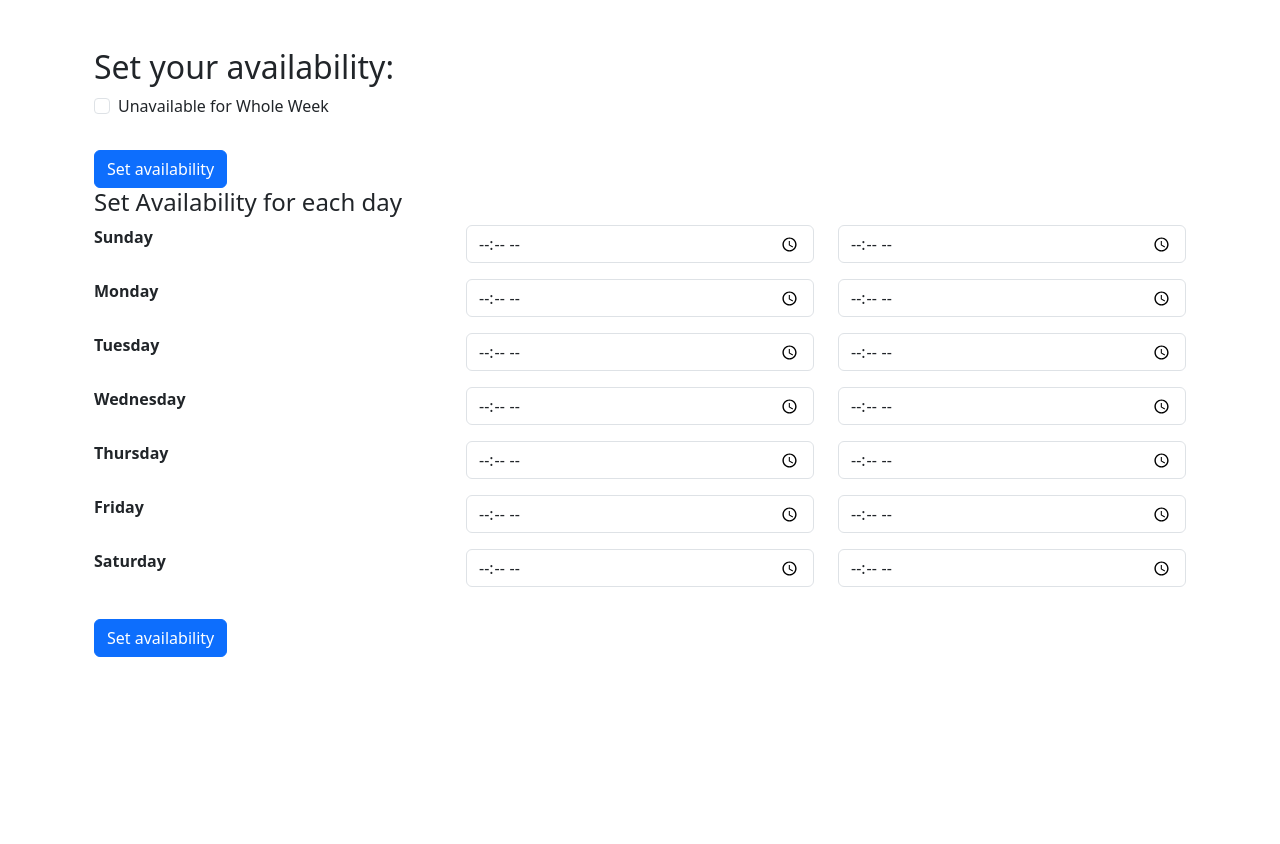
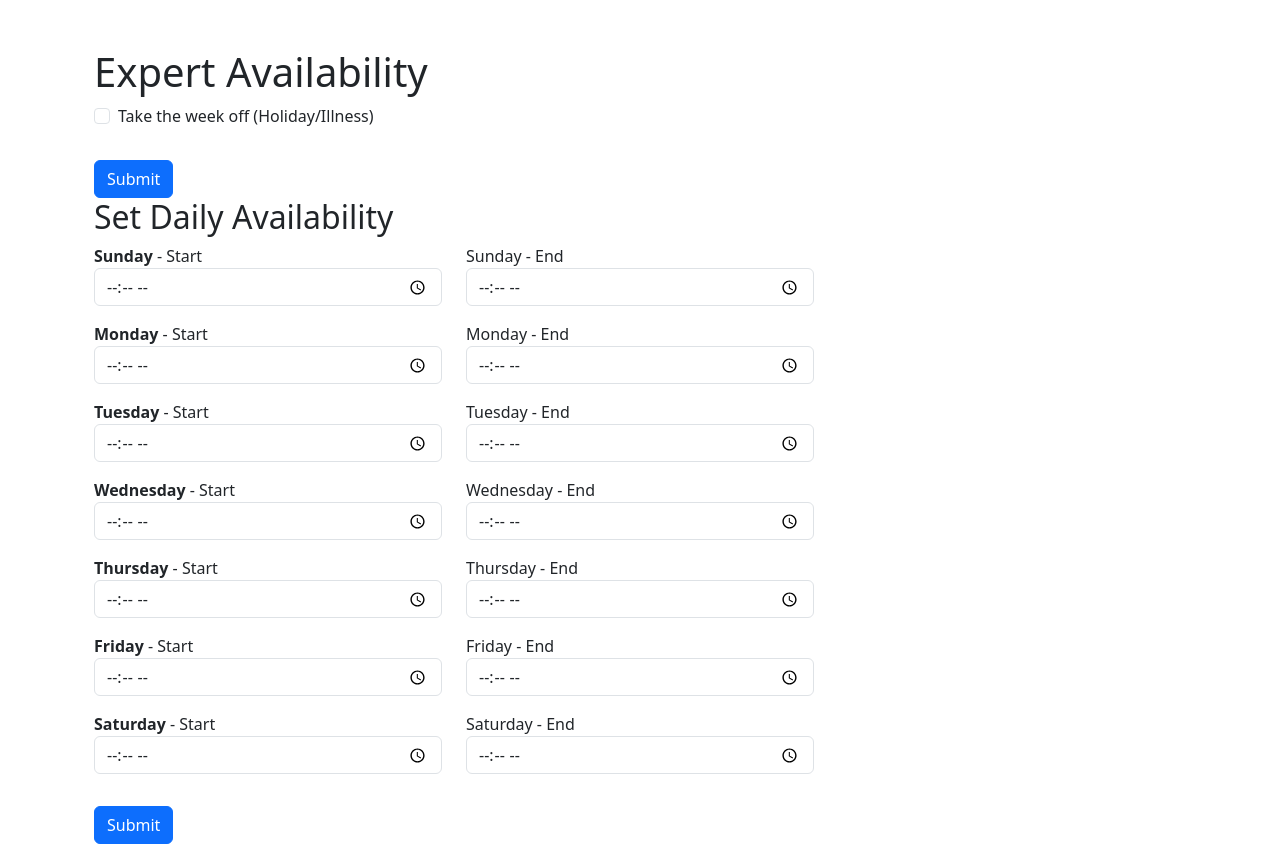
Before and after one commit to COMP2913-24-25/software-engineering-project-team-49, a Flask app: template app/templates/select_availability.html in a window 1280 px wide. Shown: the part 76-920 px from the top of the page. Before the commit the page ends 733 px from the top, so only its background shows below. Run offline with Flask 3, Linux system fonts and the light colour scheme; the template is opened without the code that fills it: values that come from a table or form of the project are taken from there, others are empty; some libraries are stand-ins or nearby versions.

Commit message:
Issue configure_fees.html and select_availability.html solved, configure_fees now changes the current fees to the new ones

```diff
--- a/app/templates/select_availability.html
+++ b/app/templates/select_availability.html
@@ -1,32 +1,37 @@
 {% extends "expert_base.html" %}
 {% block content %}
 <div class="container mt-5">
-    <h2>Set your availability:</h2>
-    <form method="POST" action="{{ url_for('views.select_availability') }}">
+    <h1>Expert Availability</h1>
+
+    <form method="POST" action="{{ url_for('views.select_availability') }}" aria-label="Unavailable for the Week">
         {{ unavailable.hidden_tag() }}
         <div class="form-check mb-3">
-            {{ unavailable.disable_week(class="form-check-input") }}
-            <label class="form-check-label">Unavailable for Whole Week</label>
+            {{ unavailable.disable_week.label(class="form-check-label", for=unavailable.disable_week.id) }}
+            {{ unavailable.disable_week(class="form-check-input", id=unavailable.disable_week.id) }}
         </div>
-        <button name="unavailable_submit" type="submit" class="btn btn-primary mt-3">{{ unavailable.submit.label }}</button>
+        <button name="unavailable_submit" type="submit" class="btn btn-primary mt-3" aria-label="Submit Unavailability">
+            Submit
+        </button>
     </form>
-    <form method="POST" action="{{ url_for('views.select_availability') }}">
+
+    <form method="POST" action="{{ url_for('views.select_availability') }}" aria-label="Daily Availability Form">
         {{ form.hidden_tag() }}
-        <h4>Set Availability for each day</h4>
+        <h2>Set Daily Availability</h2>
         {% for day in ["Sunday", "Monday", "Tuesday", "Wednesday", "Thursday", "Friday", "Saturday"] %}
         <div class="row mb-3">
-            <div class="col md-4">
-                <strong>{{ day }}</strong>
+            <div class="col-md-4">
+                <label for="{{ form[day.lower() ~ '_start'].id }}"><strong>{{ day }}</strong> - Start</label>
+                {{ form[day.lower() ~ "_start"](class="form-control", id=form[day.lower() ~ "_start"].id) }}
             </div>
-            <div class="col md-4">
-                {{ form[day.lower() ~ "_start"] (class="form-control") }}
-            </div>
-            <div class="col md-4">
-                {{ form[day.lower() ~ "_end"] (class="form-control") }}
+            <div class="col-md-4">
+                <label for="{{ form[day.lower() ~ '_end'].id }}">{{ day }} - End</label>
+                {{ form[day.lower() ~ "_end"](class="form-control", id=form[day.lower() ~ "_end"].id) }}
             </div>
         </div>
         {% endfor %}
-        <button name="available_submit" type="submit" class="btn btn-primary mt-3">{{ form.submit.label }}</button>
+        <button name="available_submit" type="submit" class="btn btn-primary mt-3" aria-label="Submit Daily Availability">
+            Submit
+        </button>
     </form>
 </div>
 {% endblock %}
```
Also changed, not shown: app/templates/configure_fees.html (+17 -7 lines).
